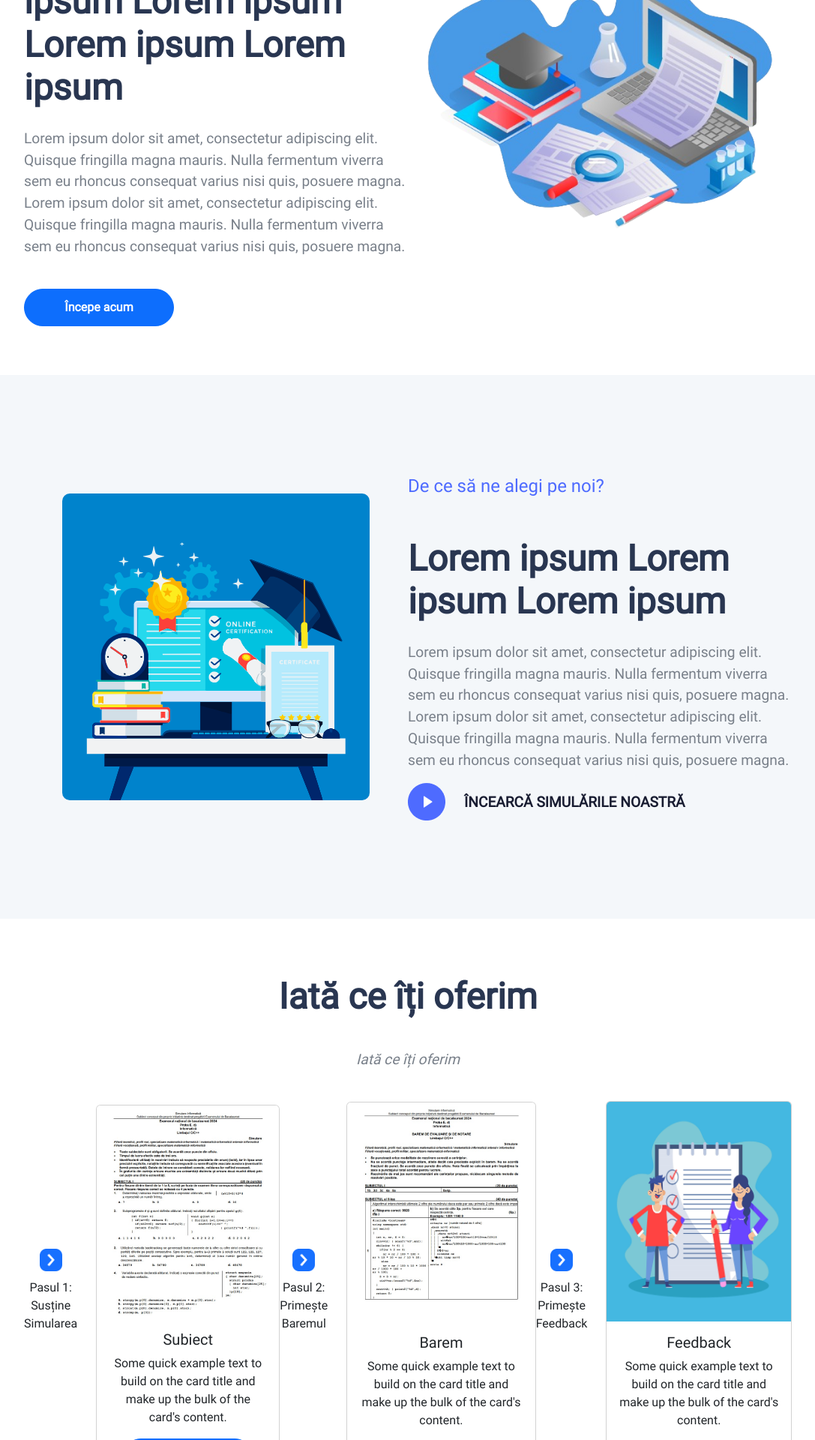
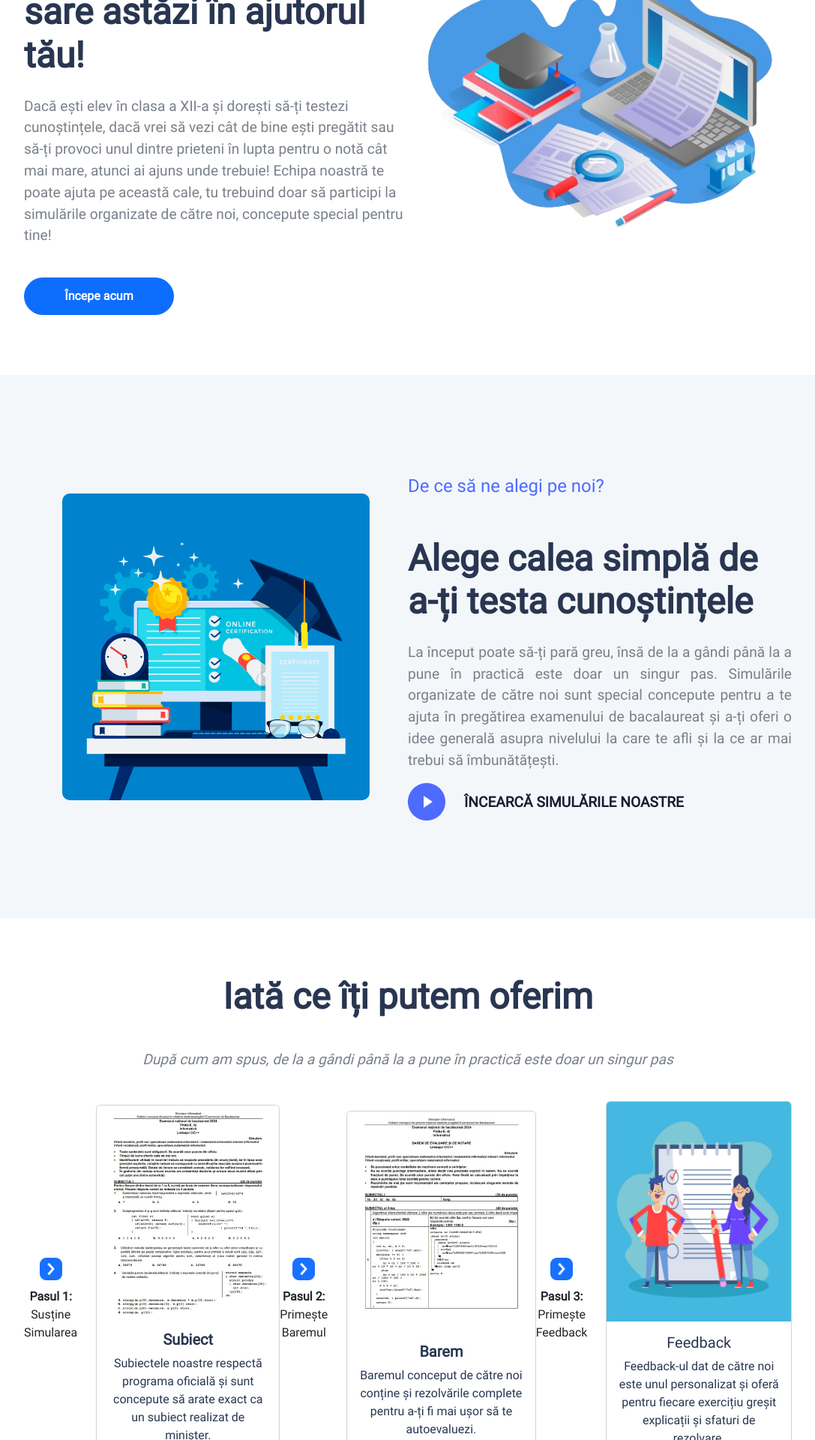
Before and after one commit to AntonioCC147/AjutorDauBacu, a React (Create React App) app in the folder frontend/: page / in a window 1280 px wide. Shown: the part 300-2220 px from the top of the page at 75% size, without its empty margins (96-1183 px from the left). Built offline with nearby package versions, Linux system fonts and the light colour scheme.

Commit message:
Added some text

```diff
--- a/frontend/src/Components/Navbar/Navbar.js
+++ b/frontend/src/Components/Navbar/Navbar.js
@@ -64,7 +64,7 @@ export default function NavbarComponent() {
                             <Nav.Link href="/#faq" className={isCurrentPage('/#faq')}>FAQ</Nav.Link>
                             <Nav.Link href="/regulament" className={isCurrentPage('/regulament')}>Regulament</Nav.Link>
                             <Nav.Link href="/contact" className={isCurrentPage('/contact')}>Contact</Nav.Link>
-                            <Nav.Link href="/inscriete" style={{marginLeft: "15px"}}>
+                            <Nav.Link href="/inscrie-te" style={{marginLeft: "15px"}}>
                                 <Button variant="primary" className="cardsButton" style={{width: "150px"}}>Înscrie-te</Button>
                             </Nav.Link>
                         </Nav>
--- a/frontend/src/Pages/Home/Home.js
+++ b/frontend/src/Pages/Home/Home.js
@@ -35,10 +35,16 @@ export default function Home() {
         <div className="homeContainer roboto">
             <Row className="homeContainerHeroSection d-flex align-items-center justify-content-center">
                 <Col lg={6}>
-                    <p className="homeTitle">Lorem ipsum Lorem ipsum Lorem ipsum Lorem ipsum Lorem ipsum</p>
-                    <p className="homeSubTitle">Lorem ipsum dolor sit amet, consectetur adipiscing elit. Quisque fringilla magna mauris. Nulla fermentum viverra sem eu rhoncus consequat varius nisi quis, posuere magna. Lorem ipsum dolor sit amet, consectetur adipiscing elit. Quisque fringilla magna mauris. Nulla fermentum viverra sem eu rhoncus consequat varius nisi quis, posuere magna.</p>
+                    <p className="homeTitle">Ajutor! Dau Bacu'<br/>sare astăzi în ajutorul tău!</p>
+                    <p className="homeSubTitle" >Dacă ești elev în clasa a XII-a și dorești să-ți testezi cunoștințele, dacă vrei
+                        să vezi cât de bine ești pregătit sau să-ți provoci unul dintre prieteni în lupta pentru o notă cât mai
+                        mare, atunci ai ajuns unde trebuie! Echipa noastră te poate ajuta pe această cale, tu trebuind doar să
+                        participi la simulările organizate de către noi, concepute special pentru tine!
+                    </p>
                     <div className="homeButtonContainer">
-                        <Button variant="primary" className="homeButton">Începe acum</Button>
+                        <a href="/inscrie-te">
+                            <Button variant="primary" className="homeButton">Începe acum</Button>
+                        </a>
                     </div>
                 </Col>
                 <Col lg={6} className="d-flex align-items-center justify-content-center">
@@ -51,32 +57,33 @@ export default function Home() {
                 </Col>
                 <Col lg={6}>
                     <p className="homeTitle2">De ce să ne alegi pe noi?</p>
-                    <p className="homeTitle" style={{marginTop: "50px"}}>Lorem ipsum Lorem ipsum Lorem ipsum</p>
-                    <p className="homeSubTitle">Lorem ipsum dolor sit amet, consectetur adipiscing elit. Quisque fringilla magna mauris. Nulla fermentum viverra sem eu rhoncus consequat varius nisi quis, posuere magna. Lorem ipsum dolor sit amet, consectetur adipiscing elit. Quisque fringilla magna mauris. Nulla fermentum viverra sem eu rhoncus consequat varius nisi quis, posuere magna.</p>
+                    <p className="homeTitle" style={{marginTop: "50px"}}>Alege calea simplă de a-ți testa cunoștințele</p>
+                    <p className="homeSubTitle" style={{textAlign: "justify"}}>La început poate să-ți pară greu, însă de la a
+                        gândi până la a pune în practică este doar un singur pas. Simulările organizate de către noi sunt special
+                        concepute pentru a te ajuta în pregătirea examenului de bacalaureat și a-ți oferi o idee generală asupra
+                        nivelului la care te afli și la ce ar mai trebui să îmbunătățești.
+                    </p>
                     <div className="hrefContainer">
                         <a href="/#simulari" className="d-flex align-items-center">
                             <img src={BlueButton} className="blueButton" alt="Button"/>
-                            <p className="mb-0 ml-2 buttonTitle">ÎNCEARCĂ SIMULĂRILE NOASTRĂ</p>
+                            <p className="mb-0 ml-2 buttonTitle">ÎNCEARCĂ SIMULĂRILE NOASTRE</p>
                         </a>
                     </div>
                 </Col>
             </Row>
             <Row className="homeContainerBenefits d-flex align-items-center justify-content-center" >
-                <p className="homeTitle" style={{ textAlign: "center" }}>Iată ce îți oferim</p>
-                <p className="homeSubTitle" style={{ textAlign: "center" }}><i>Iată ce îți oferim</i></p>
+                <p className="homeTitle" style={{ textAlign: "center" }}>Iată ce îți putem oferim</p>
+                <p className="homeSubTitle" style={{ textAlign: "center" }}><i>După cum am spus, de la a gândi până la a pune în practică este doar un singur pas</i></p>
                 <Col lg={4} className="d-flex align-items-center justify-content-center flex-column flex-lg-row">
                     <div className="text-center text-lg-right">
                         <img src={RightArrow} className="rightArrow" alt="RightArrow" />
-                        <p className="stepsTitle">Pasul 1:<br />Susține<br />Simularea</p>
+                        <p className="stepsTitle"><b>Pasul 1:</b><br />Susține<br />Simularea</p>
                     </div>
                     <Card className="homeCards text-center" style={{ width: '18rem' }}>
                         <Card.Img variant="top" src={Subiect1} />
                         <Card.Body>
-                            <Card.Title>Subiect</Card.Title>
-                            <Card.Text>
-                                Some quick example text to build on the card title and make up the
-                                bulk of the card's content.
-                            </Card.Text>
+                            <Card.Title style={{color: "#293651"}}><b>Subiect</b></Card.Title>
+                            <Card.Text style={{color: "#293651"}}>Subiectele noastre respectă programa oficială și sunt concepute să arate exact ca un subiect realizat de minister.</Card.Text>
                             <Button variant="primary" className="cardsButton" onClick={handleShow1}>Arată Subiectul</Button>
                         </Card.Body>
                     </Card>
@@ -98,16 +105,13 @@ export default function Home() {
                 <Col lg={4} className="d-flex align-items-center justify-content-center flex-column flex-lg-row">
                     <div className="text-center text-lg-right">
                         <img src={RightArrow} className="rightArrow" alt="RightArrow" />
-                        <p className="stepsTitle">Pasul 2:<br />Primește<br />Baremul</p>
+                        <p className="stepsTitle"><b>Pasul 2:</b><br />Primește<br />Baremul</p>
                     </div>
                     <Card className="homeCards text-center" style={{ width: '18rem' }}>
                         <Card.Img variant="top" src={Barem1} />
                         <Card.Body>
-                            <Card.Title>Barem</Card.Title>
-                            <Card.Text>
-                                Some quick example text to build on the card title and make up the
-                                bulk of the card's content.
-                            </Card.Text>
+                            <Card.Title style={{color: "#293651"}}><b>Barem</b></Card.Title>
+                            <Card.Text style={{color: "#293651"}}>Baremul conceput de către noi conține și rezolvările complete pentru a-ți fi mai ușor să te autoevaluezi.</Card.Text>
                             <Button variant="primary" className="cardsButton" onClick={handleShow2}>Arată Baremul</Button>
                         </Card.Body>
                     </Card>
@@ -130,16 +134,13 @@ export default function Home() {
                 <Col lg={4} className="d-flex align-items-center justify-content-center flex-column flex-lg-row">
                     <div className="text-center text-lg-right">
                         <img src={RightArrow} className="rightArrow" alt="RightArrow" />
-                        <p className="stepsTitle">Pasul 3:<br />Primește<br />Feedback</p>
+                        <p className="stepsTitle"><b>Pasul 3:</b><br />Primește<br />Feedback</p>
                     </div>
                     <Card className="homeCards text-center" style={{ width: '18rem' }}>
                         <Card.Img variant="top" src={Feedback} />
                         <Card.Body>
-                            <Card.Title>Feedback</Card.Title>
-                            <Card.Text>
-                                Some quick example text to build on the card title and make up the
-                                bulk of the card's content.
-                            </Card.Text>
+                            <Card.Title style={{color: "#293651"}}>Feedback</Card.Title>
+                            <Card.Text style={{color: "#293651"}}>Feedback-ul dat de către noi este unul personalizat și oferă pentru fiecare exercițiu greșit explicații și sfaturi de rezolvare.</Card.Text>
                             <a href="/">
                                 <Button variant="primary" className="cardsButton">Participă</Button>
                             </a>
@@ -149,7 +150,7 @@ export default function Home() {
             </Row>
             <Row className="homeContainerPricing text-center" id="simulari">
                 <p className="title2Pricing" style={{ textAlign: "center" }}>Simulări & Prețuri</p>
-                <p className="homeSubTitle" style={{ textAlign: "center" }}><i>Iată ce îți oferim</i></p>
+                <p className="homeSubTitle" style={{ textAlign: "center" }}><i>Cele mai bune și ieftine simulări așteaptă să fie rezolvate de către tine</i></p>
                 <div className="containerBoxPricing pricingContainerWrapperVisible">
                     <div class="cardBoxPricing" style={{marginTop: "50px", marginBottom: "25px", opacity: "0.5"}}>
                         <p className="cardTitle">Simulare Română</p>
@@ -244,8 +245,8 @@ export default function Home() {
                 </div>
             </Row>
             <Row className="homeContainerFAQ" id="faq" style={{marginBottom: "50px"}}>
-                <p className="title2Pricing" style={{ textAlign: "center" }}>FAQ</p>
-                <p className="homeSubTitle" style={{ textAlign: "center" }}><i>Răspunsul la cel mai adresate întrebări</i></p>
+                <p className="title2Pricing" style={{ textAlign: "center" }}>Frequently Asked Question</p>
+                <p className="homeSubTitle" style={{ textAlign: "center" }}><i>Iată câteva răspunsuri la cel mai adresate întrebări</i></p>
                 <Accordion defaultActiveKey="1" className="accordionContainer">
                     <Accordion.Item eventKey="1" className="accordionCard">
                         <Accordion.Header className="accordionTitle">Lorem Ipsum Lorem Ipsum Lorem Ipsum</Accordion.Header>
```
